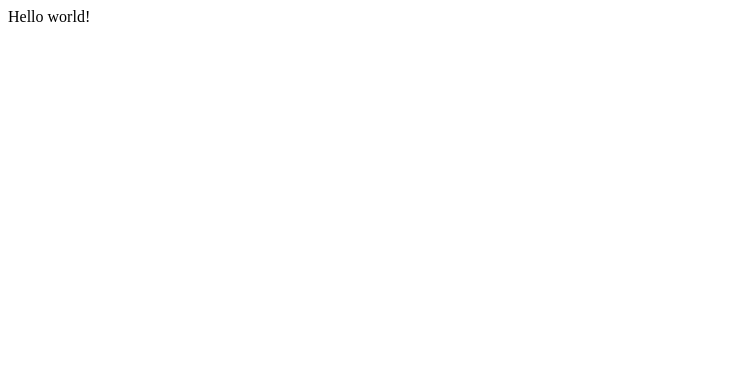
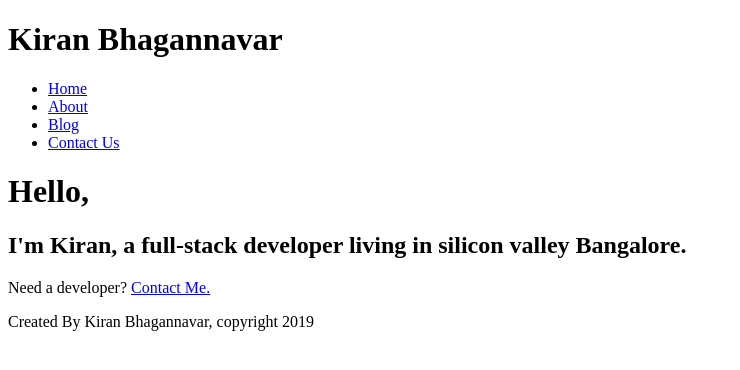
Before and after one commit to kiranbhagannavar/gatsbyPortfolio, a Gatsby site: page / in a window 1280 px wide. Shown: the whole page, without its empty margins (0-740 px from the left). Built offline with nearby package versions, Linux system fonts and the light colour scheme; Gatsby itself is replaced by a stand-in of ours.

Commit message:
first commit

```diff
--- /dev/null
+++ b/src/components/footer.js
@@ -0,0 +1,11 @@
+import React from "react"
+
+const Footer = () => {
+    return (
+        <footer>
+            <p>Created By Kiran Bhagannavar, copyright 2019</p>
+        </footer>
+    )
+}
+
+export default Footer
--- /dev/null
+++ b/src/components/header.js
@@ -0,0 +1,28 @@
+import React from "react"
+import { Link } from "gatsby"
+
+const Header = () => {
+    return (
+        <header>
+            <h1>Kiran Bhagannavar</h1>
+            <nav>
+                <ul>
+                    <li>
+                        <Link to="/">Home</Link>
+                    </li>
+                    <li>
+                        <Link to="/about">About</Link>
+                    </li>
+                    <li>
+                        <Link to="/blog">Blog</Link>
+                    </li>
+                    <li>
+                        <Link to="/contact">Contact Us</Link>
+                    </li>
+                </ul>
+            </nav>
+        </header>
+    )
+}
+
+export default Header
--- /dev/null
+++ b/src/pages/about.js
@@ -0,0 +1,18 @@
+import React from "react"
+import { Link } from "gatsby"
+import Footer from "../components/footer"
+import Header from "../components/header"
+
+const aboutPage = () => {
+    return (
+        <div>
+            <Header />
+            <h1>this is about me</h1>
+            <p>Hey this is kiran. I'm a full stack developer from Bangalore.</p>
+            <p>If you need to contact me then head to <Link to="/contact">click here</Link></p>
+            <Footer />
+        </div>
+    )
+}
+
+export default aboutPage
--- a/src/pages/index.js
+++ b/src/pages/index.js
@@ -1,3 +1,18 @@
 import React from "react"
+import { Link } from 'gatsby'
+import Footer from "../components/footer"
+import Header from "../components/header"
 
-export default () => <div>Hello world!</div>
+const IndexPage = () => {
+    return (
+        <div>
+            <Header />
+            <h1>Hello,</h1>
+            <h2>I'm Kiran, a full-stack developer living in silicon valley Bangalore. </h2>
+            <p>Need a developer? <Link to="/contact">Contact Me.</Link></p>
+            <Footer />
+        </div>
+    )
+}
+
+export default IndexPage
```
Also changed, not shown: src/pages/blog.js (added, +16 -0 lines), src/pages/contact.js (added, +17 -0 lines).
